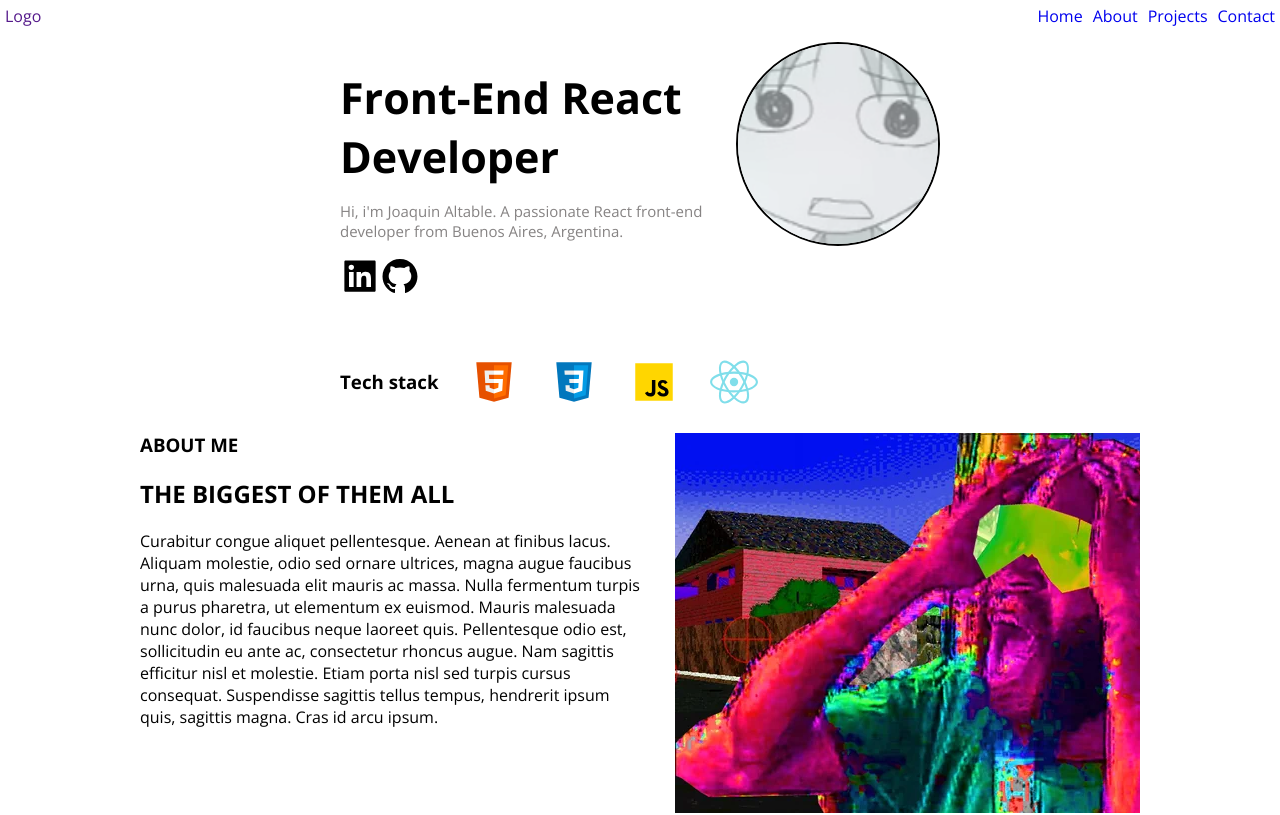
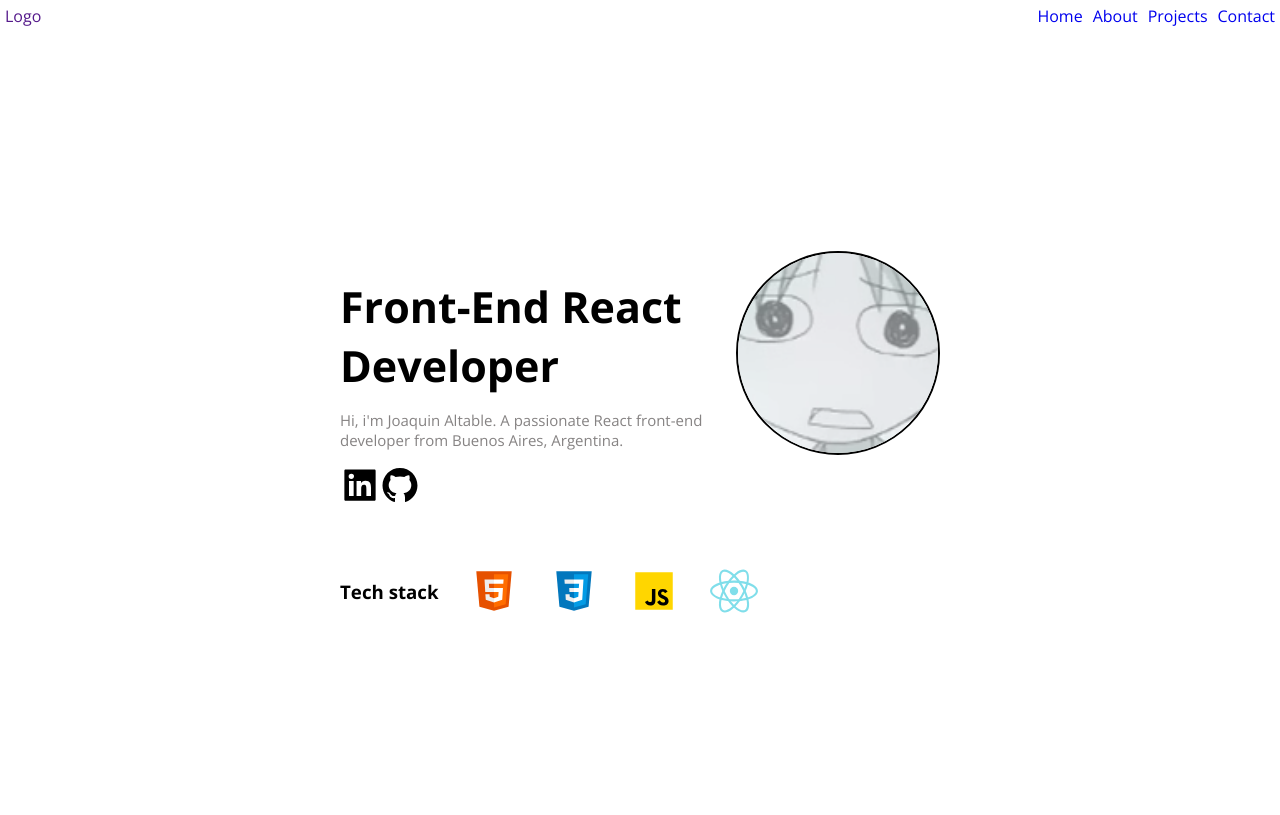
Before and after one commit to Joable/portfolio-vite, a React (Vite) app: page / in a window 1280 px wide. Shown: the top 815 px of the page. Built offline with nearby package versions, Linux system fonts and the light colour scheme.

Commit message:
now 'Profile' takes all the view height

```diff
--- a/src/Components/Profile/Profile.module.css
+++ b/src/Components/Profile/Profile.module.css
@@ -3,7 +3,8 @@
     display: flex;
     flex-direction: column;
     justify-content: center;
-    max-width: 600px;
+    align-items: center;
+    height: 100vh;
     margin: auto;
 }
 
@@ -13,6 +14,7 @@
     grid-template-columns: auto auto;
     align-items: center;
     justify-content: space-between;
+    max-width: 600px;
     margin-bottom: 50px;
 }
 
@@ -46,6 +48,8 @@
     display: flex;
     flex-direction: row;
     align-items: center;
+    width: 100%;
+    max-width: 600px;
     gap: 30px;
 }
 
```
